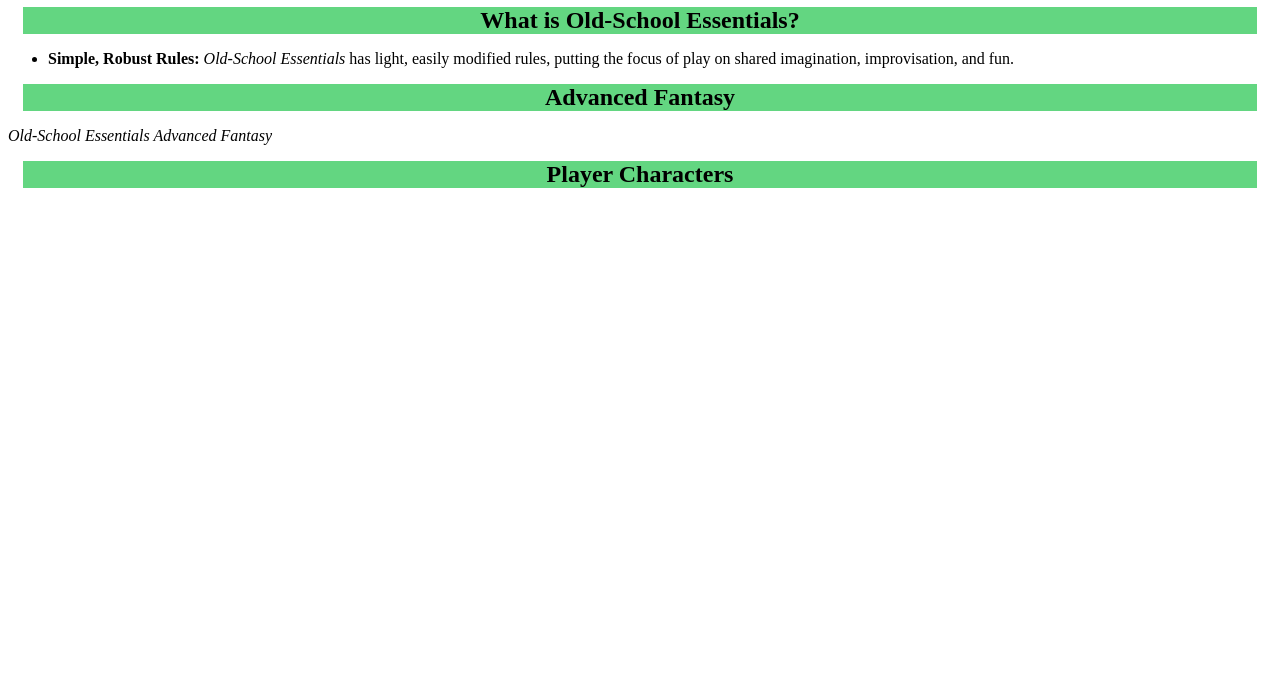
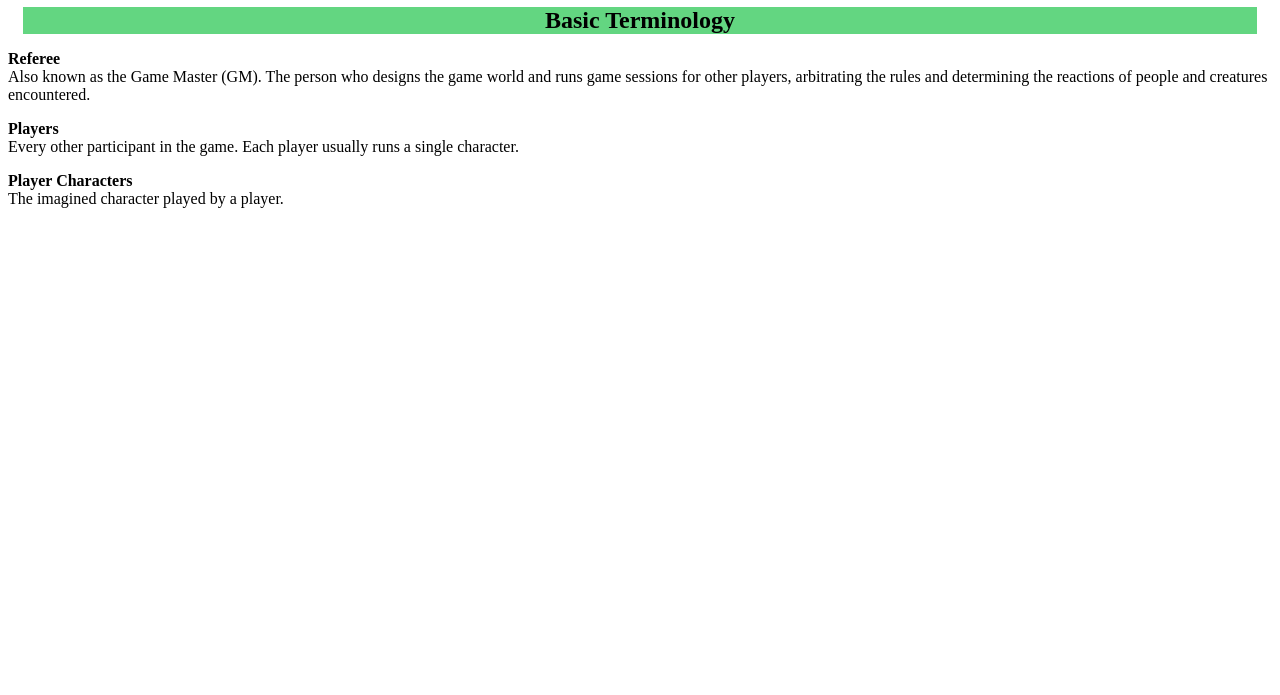
Before and after one commit to connorwillchris/connorwillchris.github.io, a plain HTML site: page index.html in a window 1280 px wide. Shown: the part 105-800 px from the top of the page. Drawn offline with Linux system fonts and the light colour scheme.

Commit message:
second commit - changes to both versions.

```diff
--- a/index.html
+++ b/index.html
@@ -9,23 +9,27 @@
     <link rel="stylesheet" href="en.css">
     <a href="jp.html">日本語</a>
 
-    <h1>About This Game</h1>
-    <h2>What is Old-School Essentials?</h2>
+    <h1>Terminology</h1>
+    <h2>Basic Terminology</h2>
+
     <p>
-        <ul>
-            <li>
-                <b>Simple, Robust Rules:</b>
-                <i>Old-School Essentials</i>
-                has light, easily modified rules, putting the focus of play on shared imagination, improvisation, and fun.
-            </li>
-        </ul>
+        <b>Referee</b>
+        <br>
+        Also known as the Game Master (GM). The person who designs the game world and runs game sessions for other players, arbitrating the rules and determining the reactions of people and creatures encountered.
     </p>
 
-    <h2>Advanced Fantasy</h2>
     <p>
-        <i>Old-School Essentials Advanced Fantasy</i>
+        <b>Players</b>
+        <br>
+        Every other participant in the game. Each player usually runs a single character.
     </p>
 
-    <h2>Player Characters</h2>
+    <p>
+        <b>Player Characters</b>
+        <br>
+        The imagined character played by a player.
+    </p>
+
+
 </body>
 </html>
--- a/jp.css
+++ b/jp.css
@@ -1,11 +1,10 @@
-p {
+* {
     font-family: "M PLUS Rounded 1c", sans-serif;
 }
 
 h1 {
     text-align: center;
-    font-family: "Noto Sans JP", sans-serif;
-    /*font-weight: 800;*/
+    /*font-family: "Noto Sans JP", sans-serif;*/
 }
 
 h2 {
@@ -13,5 +12,5 @@ h2 {
     margin: 15px;
     text-align: center;
 
-    font-family: "Noto Sans JP", sans-serif;
+    /*font-family: "Noto Sans JP", sans-serif;*/
 }
```
Also changed, not shown: jp.html (+1 -1 lines).
